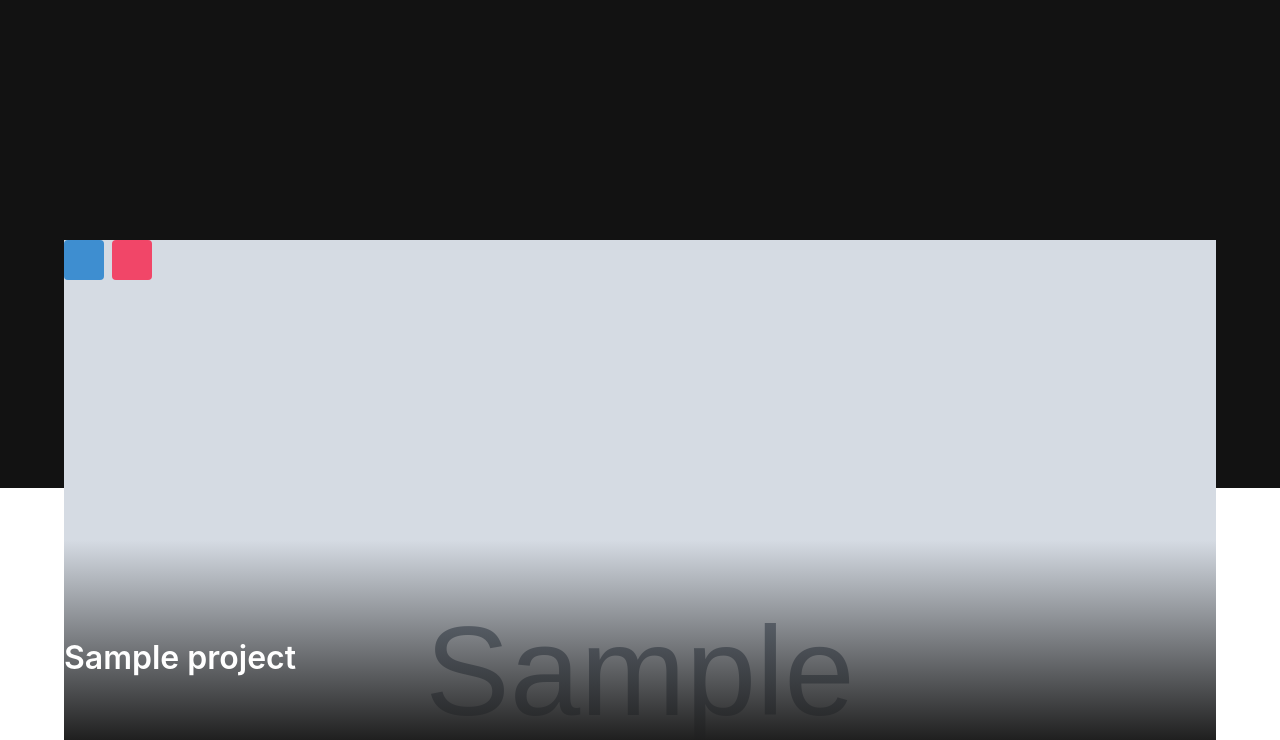
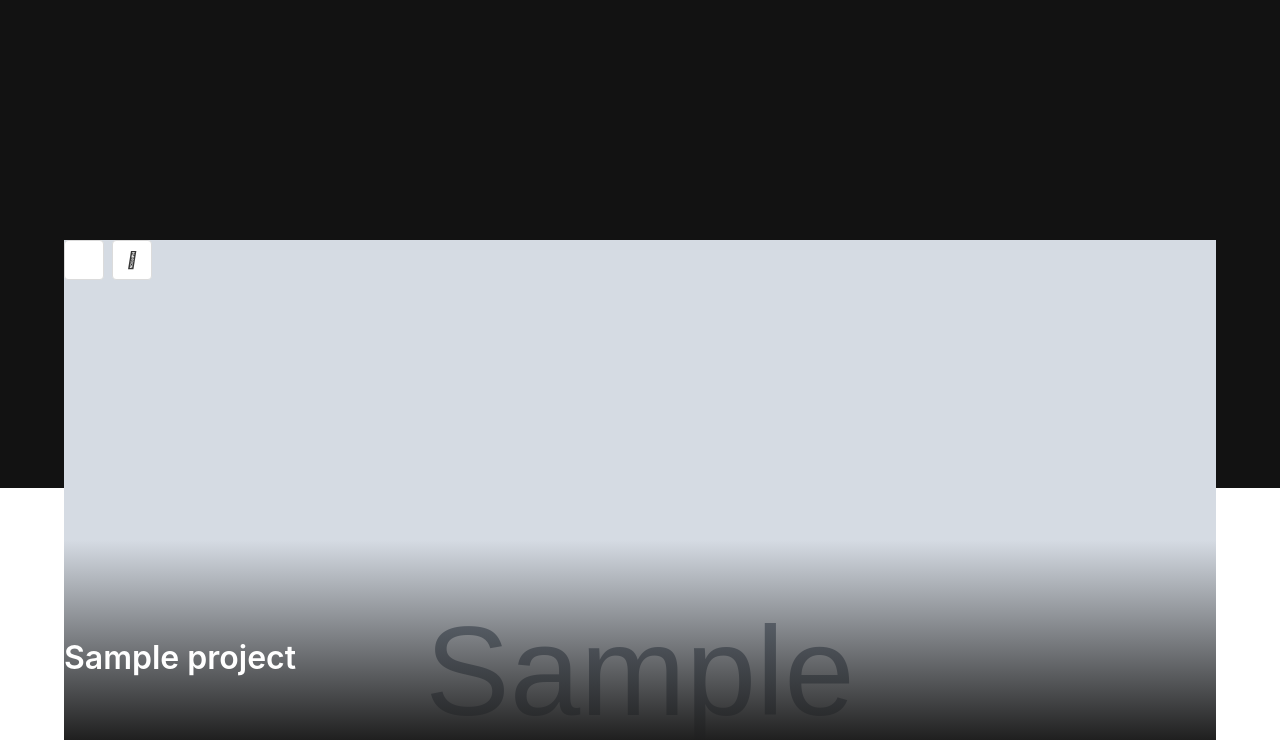
Before and after one commit to Tiranoe/Portfolio, a Django app: page /projects/1/ in a window 1280 px wide. Shown: the part 312-1052 px from the top of the page. Run offline with Django 4.2, Linux system fonts and the light colour scheme; tables that the repository leaves empty hold one stand-in row (values such as "Sample post"); grey boxes marked "Sample" are stand-in pictures.

Commit message:
buttons added successfully to link github and live site

```diff
--- a/main_app/templates/base.html
+++ b/main_app/templates/base.html
@@ -8,6 +8,7 @@
         <meta name="viewport" content="width=device-width, initial-scale=1.0" />
         <link rel="stylesheet" href="https://cdn.jsdelivr.net/npm/bulma@0.9.2/css/bulma.min.css">
         <link rel="stylesheet" href="{% static 'styles/main.css' %}" />
+        <link rel="stylesheet" href="https://cdnjs.cloudflare.com/ajax/libs/font-awesome/5.15.4/css/all.min.css">
         <script src="{% static 'scripts/main.js' %}" defer></script>
         <script src="https://code.jquery.com/jquery-3.6.0.min.js" integrity="sha256-/xUj+3OJU5yExlq6GSYGSHk7tPXikynS7ogEvDej/m4=" crossorigin="anonymous"></script>
         <title>Portfolio - {% block title %}{% endblock %}</title>
--- a/main_app/templates/project_detail.html
+++ b/main_app/templates/project_detail.html
@@ -8,14 +8,14 @@
 </div>
 <div class="detail__container">
     <div class="buttons">
-        <a href="" class="button is-info">
+        <a href="{{project.github}}" class="button">
             <span class="icon">
-                <i class="fas fa-edit"></i>
+                <i class="fa-brands fa-square-github"></i>
             </span>
         </a>
-        <a href="" class="button is-danger">
+        <a href="{{project.live}}" class="button">
             <span class="icon">
-                <i class="fas fa-trash-alt"></i>
+                <i class="fa-regular fa-globe"></i>
             </span>
         </a>
     </div>
```
